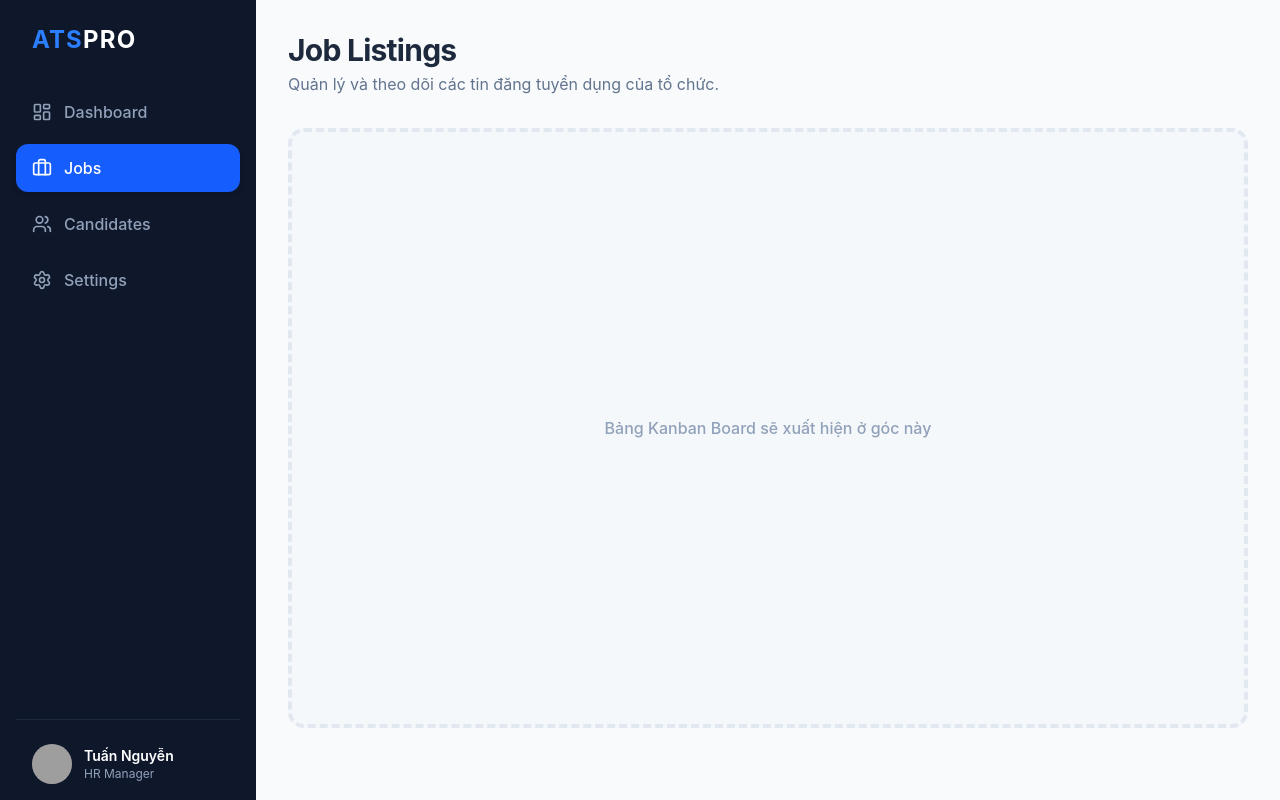
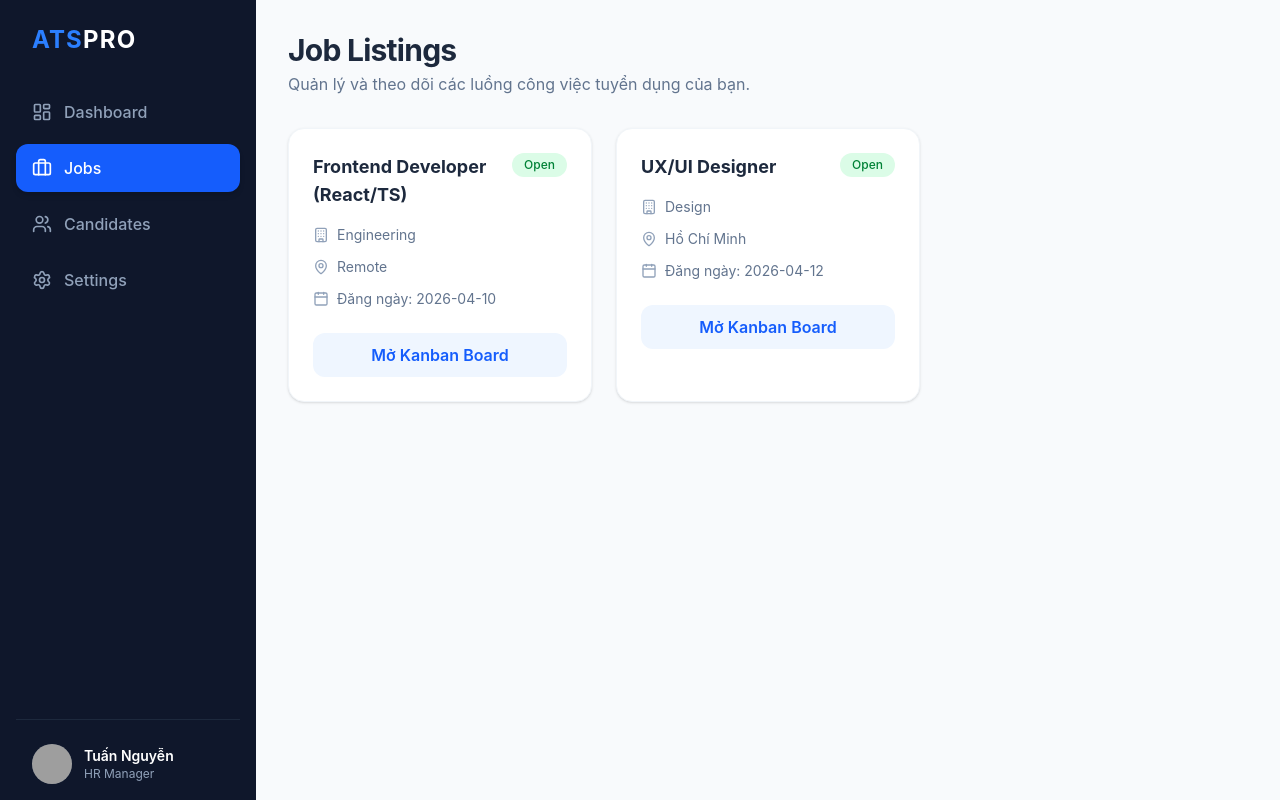
Before and after one commit to nguyen279166/ATS_PRO, a React (Vite) app: page /jobs in a window 1280 px wide. Built offline with nearby package versions, Linux system fonts and the light colour scheme; grey boxes are pictures that could not be loaded.

Commit message:
feat: jopListAdded

```diff
--- a/src/App.tsx
+++ b/src/App.tsx
@@ -1,30 +1,58 @@
+import { BrowserRouter, Routes, Route, useLocation } from "react-router-dom";
 import Sidebar from "./layouts/Sidebar";
+import JobList from "./pages/JobList";
 
-export default function App() {
+// Một Layout Wrapper (Bề mặt chung) để chứa cái Sidebar cố định
+function LayoutCore({ children }: { children: React.ReactNode }) {
+  const location = useLocation(); // Hook này giúp đọc xem URL trên trình duyệt đang ở đâu
+
+  // Tự động rà soát đường dẫn để đặt lại tên Header cho đúng
+  const pageTitle =
+    location.pathname === "/jobs"
+      ? "Job Listings"
+      : location.pathname === "/"
+        ? "Dashboard Overview"
+        : "Application Tracking System";
+
   return (
-    // Mẹ ranh: flex bọc ngoài cùng sẽ tự xếp Sidebar bên trái và thẻ <main> lấp phần còn lại bên phải
     <div className='flex min-h-screen bg-slate-50'>
       <Sidebar />
-
-      {/* flex-1 ép thẻ main mở rộng chiếm TOÀN BỘ khoảng trống còn lại bên tay phải */}
       <main className='flex-1 p-8'>
-        {/* Đây chính là phần Header chung chứa Tiêu đề */}
         <header className='mb-8'>
           <h2 className='text-3xl font-bold text-slate-800 tracking-tight'>
-            Job Listings
+            {pageTitle}
           </h2>
           <p className='text-slate-500 mt-1'>
-            Quản lý và theo dõi các tin đăng tuyển dụng của tổ chức.
+            Quản lý và theo dõi các luồng công việc tuyển dụng của bạn.
           </p>
         </header>
-
-        {/* Nơi đây lát nữa chúng ta sẽ thả cái Kanban Board siêu bự vào 👇 */}
-        <div className='border-4 border-dashed border-slate-200 rounded-2xl h-[600px] flex items-center justify-center bg-slate-100/50'>
-          <p className='text-slate-400 font-medium'>
-            Bảng Kanban Board sẽ xuất hiện ở góc này
-          </p>
-        </div>
+        {/* Cửa sổ thần kỳ: Component con sẽ tự thay đổi ở cái nắp cống {children} này */}
+        {children}
       </main>
     </div>
   );
 }
+
+export default function App() {
+  return (
+    // Biến trang Web thành hệ thống điều hướng (Router)
+    <BrowserRouter>
+      <LayoutCore>
+        <Routes>
+          {/* Default Route: Tạm thời cho cái rỗng */}
+          <Route
+            path='/'
+            element={
+              <div className='p-8 bg-blue-50 text-blue-800 rounded-2xl border border-blue-100 border-dashed'>
+                <h3 className='text-xl font-bold mb-2'>
+                  Màn hình tĩnh Dashboard
+                </h3>
+              </div>
+            }
+          />
+          <Route path='/jobs' element={<JobList />} />
+        </Routes>
+      </LayoutCore>
+    </BrowserRouter>
+  );
+}
--- a/src/layouts/Sidebar.tsx
+++ b/src/layouts/Sidebar.tsx
@@ -1,6 +1,8 @@
 import { LayoutDashboard, Briefcase, Users, Settings } from "lucide-react";
+import { Link, useLocation } from "react-router-dom";
 
 export default function Sidebar() {
+  const location = useLocation();
   const menuItems = [
     { name: "Dashboard", icon: LayoutDashboard, active: false },
     { name: "Jobs", icon: Briefcase, active: true },
@@ -21,19 +23,24 @@ export default function Sidebar() {
         <ul className='space-y-2'>
           {menuItems.map((item) => {
             const Icon = item.icon; // Lấy icon động từ mảng menuItems
+            const isActive =
+              (location.pathname === "/jobs" && item.name === "Jobs") ||
+              (location.pathname === "/" && item.name === "Dashboard");
+            // Định tuyến đường đi
+            const targetPath = item.name === "Jobs" ? "/jobs" : "/";
             return (
               <li key={item.name}>
-                <a
-                  href='#'
+                <Link
+                  to={targetPath}
                   className={`flex items-center gap-3 px-4 py-3 rounded-xl transition-colors cursor-pointer ${
-                    item.active
-                      ? "bg-blue-600 text-white shadow-md" // Nếu active (Jobs) thì xanh lè
-                      : "text-slate-400 hover:bg-slate-800 hover:text-white" // Không active thì xám
+                    isActive
+                      ? "bg-blue-600 text-white shadow-md"
+                      : "text-slate-400 hover:bg-slate-800 hover:text-white"
                   }`}
                 >
                   <Icon size={20} />
                   <span className='font-medium'>{item.name}</span>
-                </a>
+                </Link>
               </li>
             );
           })}
--- /dev/null
+++ b/src/pages/JobList.tsx
@@ -0,0 +1,49 @@
+import { mockJobs } from "../api/mockData";
+import { Calendar, MapPin, Building } from "lucide-react";
+
+export default function JobList() {
+  return (
+    <div className='grid grid-cols-1 md:grid-cols-2 lg:grid-cols-3 gap-6'>
+      {mockJobs.map((job) => (
+        <div
+          key={job.id}
+          className='bg-white p-6 rounded-2xl shadow-sm border border-slate-100 hover:shadow-lg hover:-translate-y-1 transition-all cursor-pointer group'
+        >
+          <div className='flex justify-between items-start mb-4'>
+            <h3 className='font-bold text-lg text-slate-800 group-hover:text-blue-600 transition-colors'>
+              {job.title}
+            </h3>
+            <span
+              className={`px-3 py-1 rounded-full text-xs font-medium ${
+                job.status === "Open"
+                  ? "bg-green-100 text-green-700"
+                  : "bg-slate-100 text-slate-600"
+              }`}
+            >
+              {job.status}
+            </span>
+          </div>
+
+          <div className='space-y-3 text-slate-500 text-sm mb-6'>
+            <div className='flex items-center gap-2'>
+              <Building size={16} className='text-slate-400' />{" "}
+              <span>{job.department}</span>
+            </div>
+            <div className='flex items-center gap-2'>
+              <MapPin size={16} className='text-slate-400' />{" "}
+              <span>{job.location}</span>
+            </div>
+            <div className='flex items-center gap-2'>
+              <Calendar size={16} className='text-slate-400' />{" "}
+              <span>Đăng ngày: {job.createdAt}</span>
+            </div>
+          </div>
+
+          <button className='w-full py-2.5 bg-blue-50 text-blue-600 font-semibold rounded-xl hover:bg-blue-600 hover:text-white transition-colors'>
+            Mở Kanban Board
+          </button>
+        </div>
+      ))}
+    </div>
+  );
+}
```
